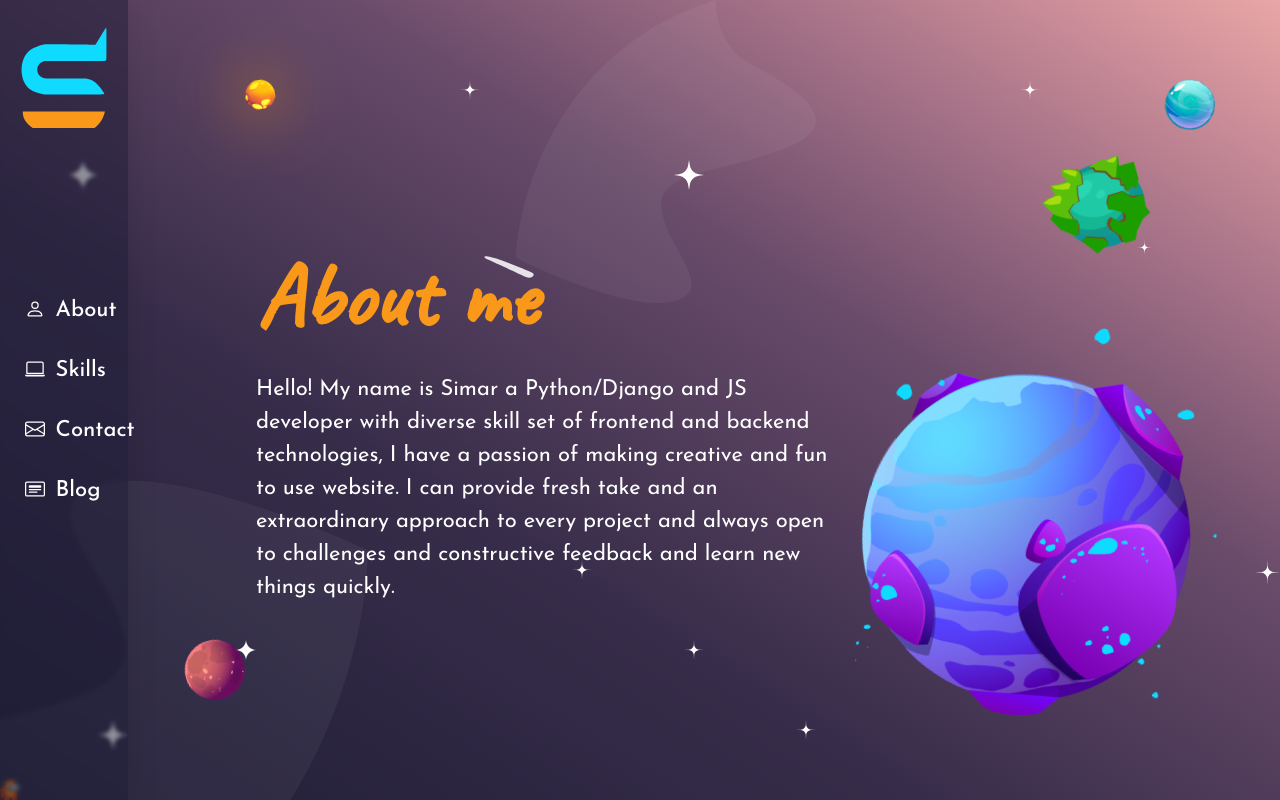
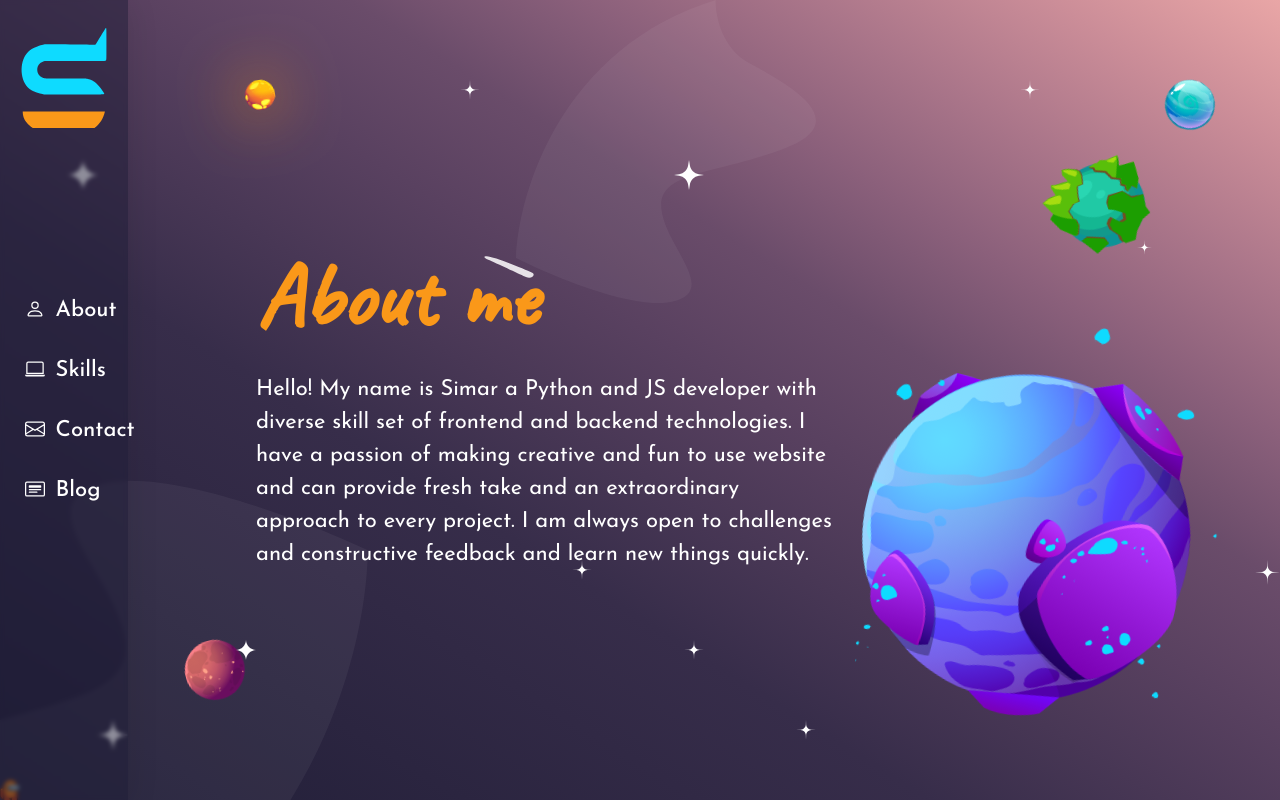
Before and after one commit to simarsudo/portfolio, a Django app: page /about/ in a window 1280 px wide. Run offline with Django 4.2, Linux system fonts and the light colour scheme; style sheets or scripts are compiled from the project's sources; some libraries are stand-ins or nearby versions.

Commit message:
minor cosmetic changes

```diff
--- a/index/templates/index/components/mydesc.html
+++ b/index/templates/index/components/mydesc.html
@@ -1,7 +1,7 @@
 <p>
-    Hello! My name is Simar a Python/Django and JS developer with diverse skill
-    set of frontend and backend technologies, I have a passion of making creative
-    and fun to use website. I can provide fresh take and an extraordinary approach
-    to every project and always open to challenges and constructive feedback and
+    Hello! My name is Simar a Python and JS developer with diverse skill
+    set of frontend and backend technologies. I have a passion of making creative
+    and fun to use website and can provide fresh take and an extraordinary approach
+    to every project. I am always open to challenges and constructive feedback and
     learn new things quickly.
 </p>
--- a/index/templates/index/contact.html
+++ b/index/templates/index/contact.html
@@ -21,8 +21,8 @@
     <div id="swup" class="transition-zoom contact contactPage">
         <div class="contact-me">
             <h1>Contact me</h1>
-            <p>You can contact me via direct message or my Socials.
-                I am willing to work on freelancing projects too or ask me anything.
+            <p>You can contact me via direct message or via my Socials, ask me anything.
+                I am willing to work on freelancing projects too.
             </p>
             <h2>Socials</h2>
             {% include 'index/components/icons.html' %}
--- a/static-production/scss/mixins/_skills.scss
+++ b/static-production/scss/mixins/_skills.scss
@@ -1,274 +1,5 @@
 @use "../abstracts" as *;
 @use "./mixins.scss" as *;
-
-// @mixin skillsPage {
-//     .card-wrapper {
-//         grid-column: 3 / -1;
-//         grid-row: 4 / 9;
-//         display: flex;
-
-//         @include responsive(phone) {
-//             grid-column: 2 / -1;
-//             grid-row: 1 / -1;
-//             flex-direction: column;
-//             padding: 7rem;
-//             flex-wrap: nowrap;
-//             height: min-content;
-//             align-items: center;
-//             justify-content: center;
-//             position: absolute;
-//         }
-//     }
-
-//     .card {
-//         width: 23rem;
-//         height: 30rem;
-//         font-family: "Josefin Sans", sans-serif;
-//         outline: 3px solid $primary-blue;
-//         position: relative;
-//         border-radius: 10px;
-//         background-color: $primary-background-dark;
-//         display: grid;
-//         overflow: hidden;
-//         box-shadow: -0.5rem 0 3rem rgba(0, 0, 0, 0.9);
-//         grid-template-rows: repeat(10, 10%);
-//         grid-template-columns: repeat(10, 10%);
-//         transition: transform 0.4s ease-in-out, box-shadow 0.4s ease-in-out,
-//             left 0.4s ease-in-out, margin-left 0.4s;
-
-//         @include responsive(phone) {
-//             width: 23rem;
-//             height: 30rem;
-//             transition: transform 0.4s ease-in-out, box-shadow 0.4s ease-in-out,
-//                 margin-left 0.4s ease-in-out, margin-top 0.4s;
-//         }
-
-//         & h1 {
-//             color: $highlight-color;
-//             grid-column: 1 / 8;
-//             grid-row: 4 / 3;
-//             opacity: 0;
-//             font-size: 4rem;
-//             padding-left: 1rem;
-//             transition: opacity 0.4s ease-in-out;
-//         }
-
-//         & .text-background {
-//             position: absolute;
-//             color: rgba(255, 255, 255, 0.4);
-//             font-weight: bold;
-//             font-size: 9rem;
-//             letter-spacing: -5px;
-//             overflow: hidden;
-//             width: 100%;
-//             height: 100%;
-//             grid-column: 1 / -1;
-//             grid-row: 6 / 9;
-//             transform: translateY(-8rem);
-//             transition: opacity 0.4s ease-in-out, transform 0.4s ease-in-out;
-//         }
-
-//         & .background-image {
-//             width: 23rem;
-//             height: 23rem;
-//             opacity: 0.1;
-//             grid-column: 2 / -1;
-//             grid-row: 4 / 8;
-//             opacity: 1;
-//             transform: scale(0.3) translateX(-34rem) translateY(12rem);
-//             transition: opacity 0.4s ease-in-out, transform 0.4s ease-in-out;
-//         }
-
-//         & img {
-//             width: 32rem;
-//             height: 32rem;
-//         }
-
-//         &:not(:first-child) {
-//             margin-left: -12rem;
-
-//             @include responsive(phone) {
-//                 margin-top: -80%;
-//                 margin-left: 0;
-//             }
-//         }
-
-//         &:hover + .card {
-//             margin-left: 0rem;
-
-//             @include responsive(phone) {
-//                 margin-top: 0;
-//             }
-//         }
-//     }
-
-//     .active {
-//         & h1 {
-//             opacity: 1;
-//             transition: opacity 0.4s ease-in-out;
-//         }
-
-//         & .text-background {
-//             overflow: hidden;
-//             transform: scale(1.3) translateY(0) translateX(3rem);
-//             transition: opacity 0.4s ease-in-out, transform 0.4s ease-in-out;
-//         }
-
-//         & .background-image {
-//             z-index: -1;
-//             opacity: 0.1;
-//             transform: scale(1) translateX(0) translateY(0);
-//             transition: opacity 0.4s ease-in-out, transform 0.4s ease-in-out;
-//             opacity: 0.5;
-//         }
-
-//         &::before {
-//             opacity: 0;
-//         }
-
-//         &::after {
-//             opacity: 0;
-//         }
-
-//         & {
-//             transform: translateY(-2rem);
-//             transition: 0.4s ease-in-out;
-//             box-shadow: -0.5rem 0 3rem #08fdd8;
-//             transition: transform 0.4s ease-in-out, box-shadow 0.4s ease-in-out,
-//                 left 0.4s ease-in-out, margin-left 0.4s;
-
-//             @include responsive(phone) {
-//                 transform: translateX(5rem);
-//                 transition: transform 0.4s ease-in-out,
-//                     box-shadow 0.4s ease-in-out, margin-left 0.4s ease-in-out,
-//                     margin-top 0.4s;
-//             }
-//         }
-
-//         & + .card {
-//             margin-left: 0rem;
-
-//             @include responsive(phone) {
-//                 margin-top: 0rem;
-//             }
-//         }
-//     }
-
-//     .next-btn {
-//         width: 5rem;
-//         height: 5rem;
-//         grid-row: 10 / 11;
-//         grid-column: 17 / -3;
-//     }
-
-//     @keyframes card-hover-animation {
-//         0% {
-//             transform: translateY(-10rem);
-//         }
-//         100% {
-//             transform: translateY(7rem);
-//         }
-//     }
-
-//     /// asteroid skills
-
-//     .skill-asteroid1 {
-//         grid-row: 2 / 3;
-//         grid-column: 4 / 5;
-//         animation: skill-asteroid-animation1 10s ease-in-out infinite;
-//         @include skills-asteroid;
-
-//         @include responsive(phone) {
-//             visibility: hidden;
-//         }
-//     }
-
-//     .skill-asteroid2 {
-//         grid-row: 2 / 3;
-//         grid-column: 5 / 7;
-//         animation: skill-asteroid-animation2 5s ease-in-out infinite;
-//         @include skills-asteroid;
-
-//         @include responsive(phone) {
-//             visibility: hidden;
-//         }
-//     }
-
-//     .skill-asteroid3 {
-//         z-index: -1;
-//         grid-row: 1 / 2;
-//         grid-column: 3 / 4;
-//         animation: skill-asteroid-animation3 15s ease-in-out infinite;
-//         @include skills-asteroid;
-
-//         @include responsive(phone) {
-//             visibility: hidden;
-//         }
-//     }
-
-//     @keyframes skill-asteroid-animation1 {
-//         0%,
-//         100% {
-//             z-index: 1;
-//             top: 0;
-//             left: 0;
-//         }
-//         1% {
-//         }
-//         50% {
-//             top: 70vh;
-//             left: 40vw;
-//         }
-//         65% {
-//             z-index: -1;
-//         }
-//         99% {
-//             z-index: -1;
-//         }
-//     }
-
-//     @keyframes skill-asteroid-animation2 {
-//         0%,
-//         100% {
-//             z-index: 1;
-//             top: 0;
-//             left: 0;
-//         }
-//         1% {
-//         }
-//         50% {
-//             top: 70vh;
-//             left: 15vw;
-//         }
-//         65% {
-//             z-index: -1;
-//         }
-//         99% {
-//             z-index: -1;
-//         }
-//     }
-
-//     @keyframes skill-asteroid-animation3 {
-//         0%,
-//         100% {
-//             z-index: 1;
-//             top: 0;
-//             left: 0;
-//         }
-//         1% {
-//         }
-//         50% {
-//             top: 80vh;
-//             left: 40vw;
-//         }
-//         65% {
-//             z-index: -1;
-//         }
-//         99% {
-//             z-index: -1;
-//         }
-//     }
-// }
 
 @mixin skillsPage {
     .card-wrapper {
@@ -287,6 +18,16 @@
         gap: 5rem;
         align-items: center;
         justify-content: space-evenly;
+
+        @include responsive(phone) {
+            grid-column: 1 / -1;
+            grid-row: 2 / -1;
+            padding: 10rem 2rem;
+            grid-template-columns: repeat(auto-fill, minmax(20rem, 20rem));
+            overflow-y: scroll;
+            overflow-x: clip;
+            border-radius: unset;
+        }
     }
 
     .card {
@@ -303,6 +44,11 @@
         align-items: center;
         justify-content: center;
         transition: all 0.05s ease-in-out;
+
+        @include responsive(phone) {
+            width: 20rem;
+            height: 20rem;
+        }
 
         & h1 {
             grid-row: 8 / -1;
@@ -333,7 +79,7 @@
             grid-row: 2 / 8;
             grid-column: 1 / -1;
             width: 15rem;
-            height: 13rem;
+            height: 15rem;
             display: flex;
             align-items: center;
             justify-content: center;
@@ -342,6 +88,11 @@
                 width: 12rem;
                 height: 12rem;
                 transition: all 0.2s ease-in-out;
+            }
+
+            @include responsive(phone) {
+                width: 20rem;
+                height: 20rem;
             }
         }
 
```
